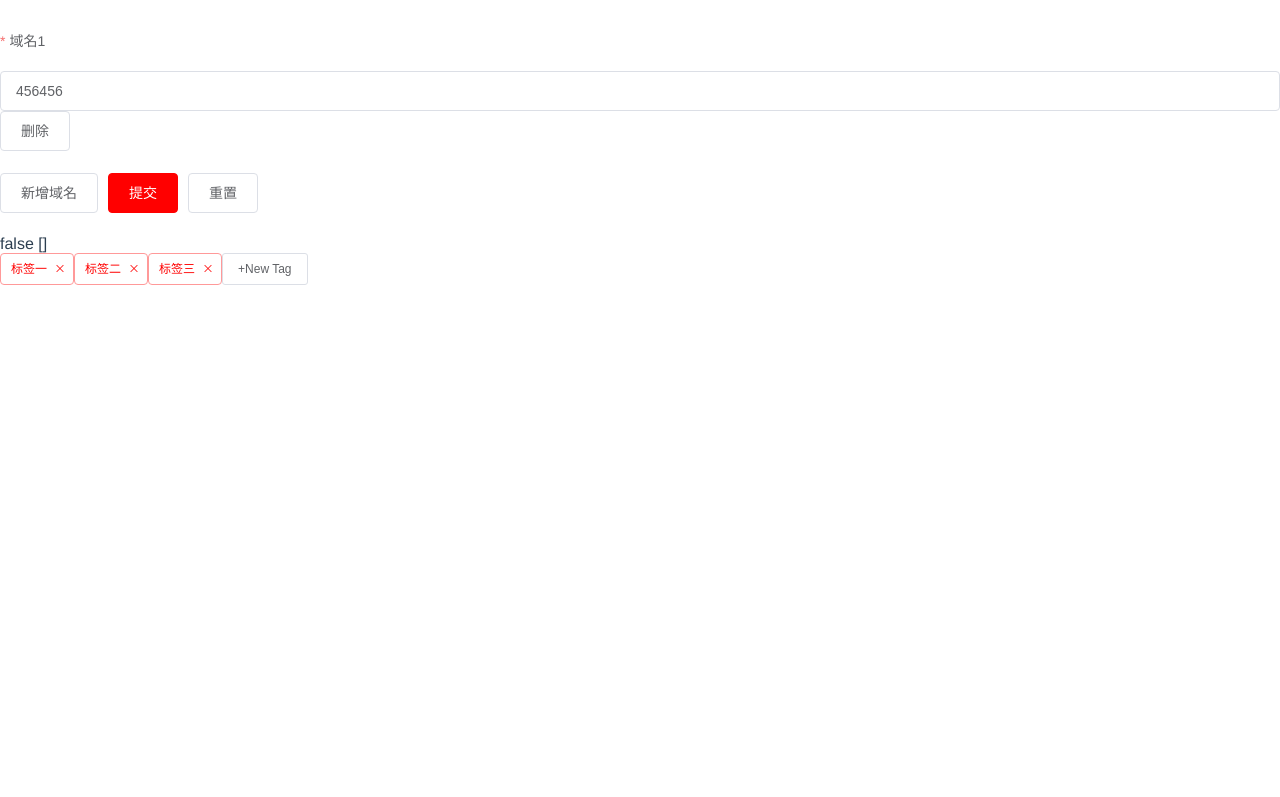
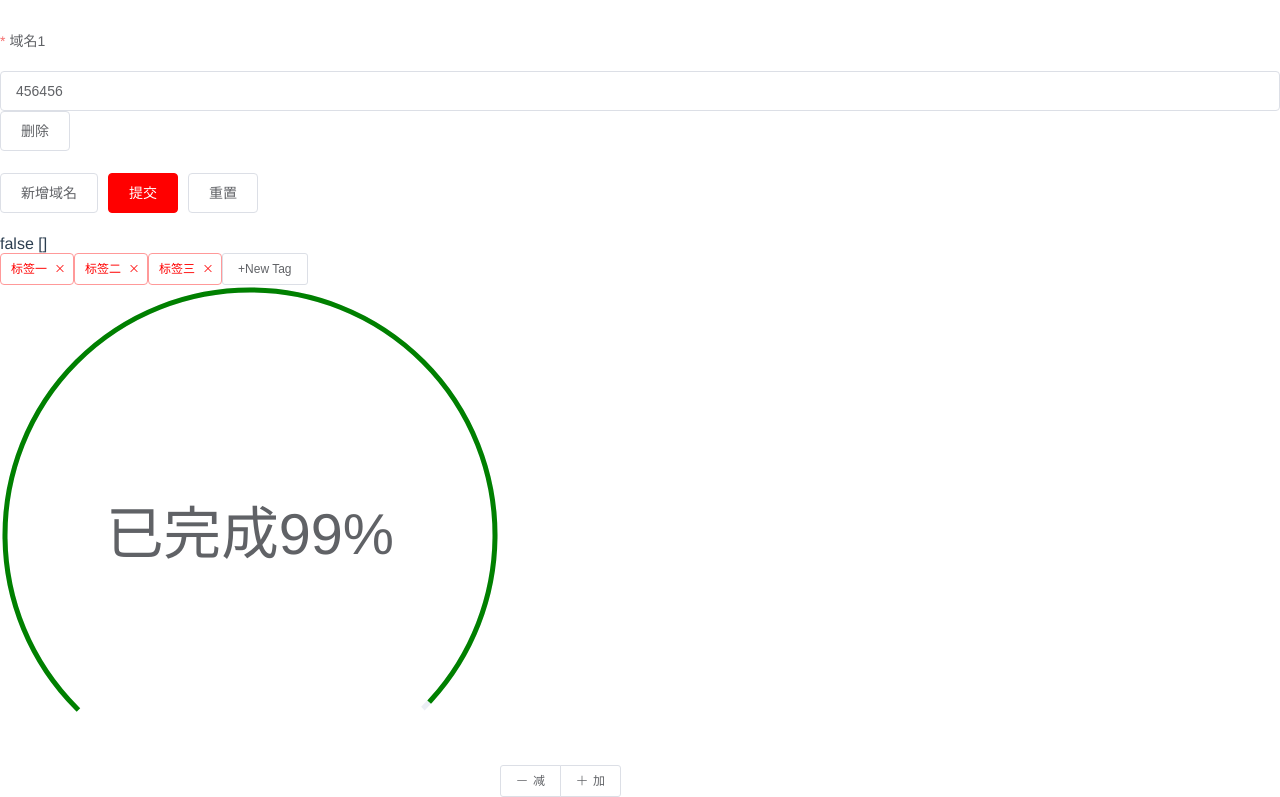
Before and after one commit to BonjourYY/element-ui-starter, a Vue app: page / in a window 1280 px wide. Shown: the part 3272-4069 px from the top of the page. Before the commit the page ends 3557 px from the top, so only its background shows below. Built offline with nearby package versions, Linux system fonts and the light colour scheme.

Commit message:
feature：Add Progress Component

```diff
--- a/src/App.vue
+++ b/src/App.vue
@@ -23,13 +23,13 @@
     <ElementTransfer></ElementTransfer>
     <ElementForm></ElementForm>
     <ElementTag></ElementTag>
+    <ElementProgress></ElementProgress>
   </div>
 </template>
 
 <script>
 export default {
   name: 'app',
-  components: {},
   methods: {
     getMessages() {
       console.log('s');
--- /dev/null
+++ b/src/components/ElementProgress.vue
@@ -0,0 +1,58 @@
+<template>
+  <div class="element-progress">
+    <el-progress stroke-linecap="square" type="dashboard" :percentage="percentage" :stroke-width="5" :width="500" :status="statusMethod" :format="format" :color="colorMethods"></el-progress>
+    <el-button-group>
+      <el-button icon="el-icon-minus" size="small" @click="decrease">减</el-button>
+      <el-button icon="el-icon-plus" size="small" @click="increase">加</el-button>
+    </el-button-group>
+  </div>
+</template>
+
+<script>
+export default {
+  name: 'ElementProgress',
+  data() {
+    return {
+      percentage: 99,
+      status: '',
+    };
+  },
+  methods: {
+    format(percentage) {
+      return `已完成${percentage}%`;
+    },
+    increase() {
+      this.percentage += 10;
+      if (this.percentage > 100) {
+        this.percentage = 100;
+      }
+    },
+    decrease() {
+      this.percentage -= 10;
+      if (this.percentage < 0) {
+        this.percentage = 0;
+      }
+    },
+    colorMethods(percentage) {
+      if (percentage < 20) {
+        return 'red';
+      } else if (percentage < 40) {
+        return 'orange';
+      } else {
+        return 'green';
+      }
+    },
+  },
+  computed: {
+    statusMethod() {
+      if (this.percentage === 100) {
+        return 'success';
+      } else {
+        return '';
+      }
+    },
+  },
+};
+</script>
+
+<style lang="scss" module></style>
```
